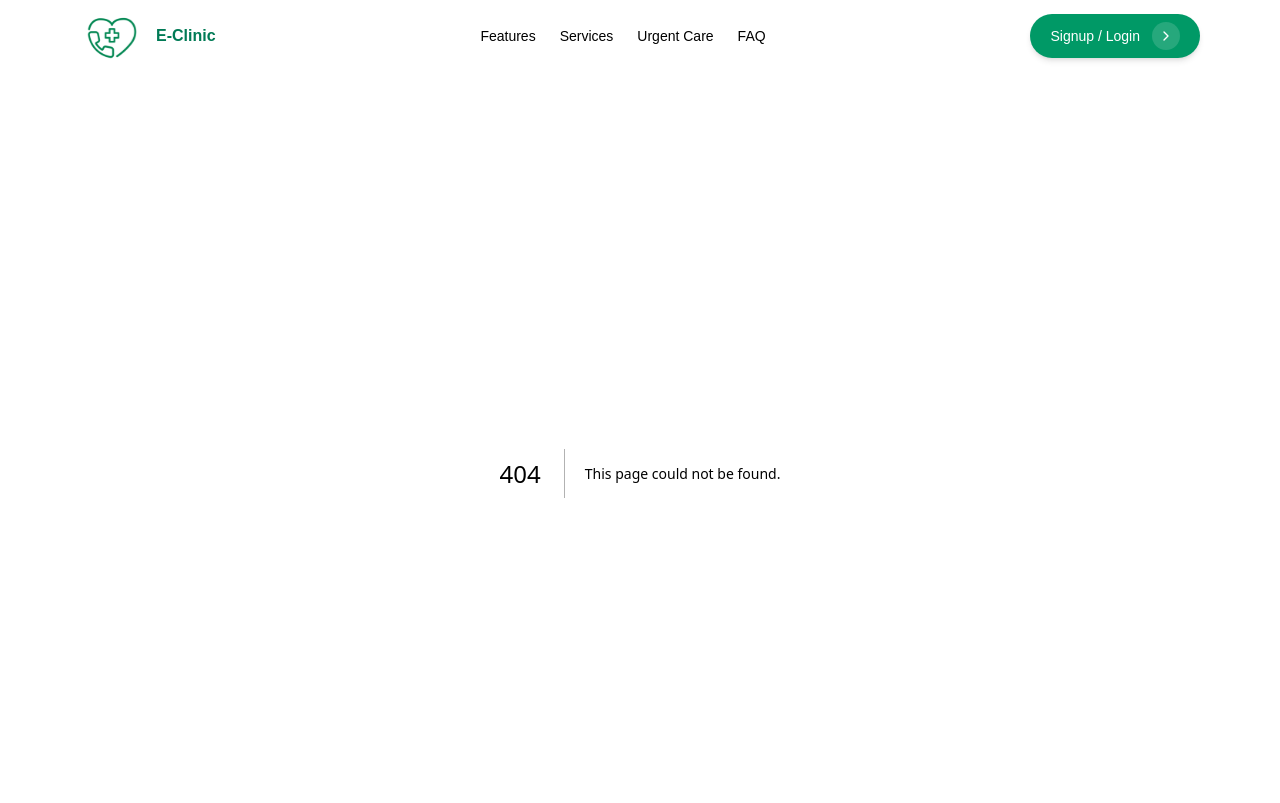
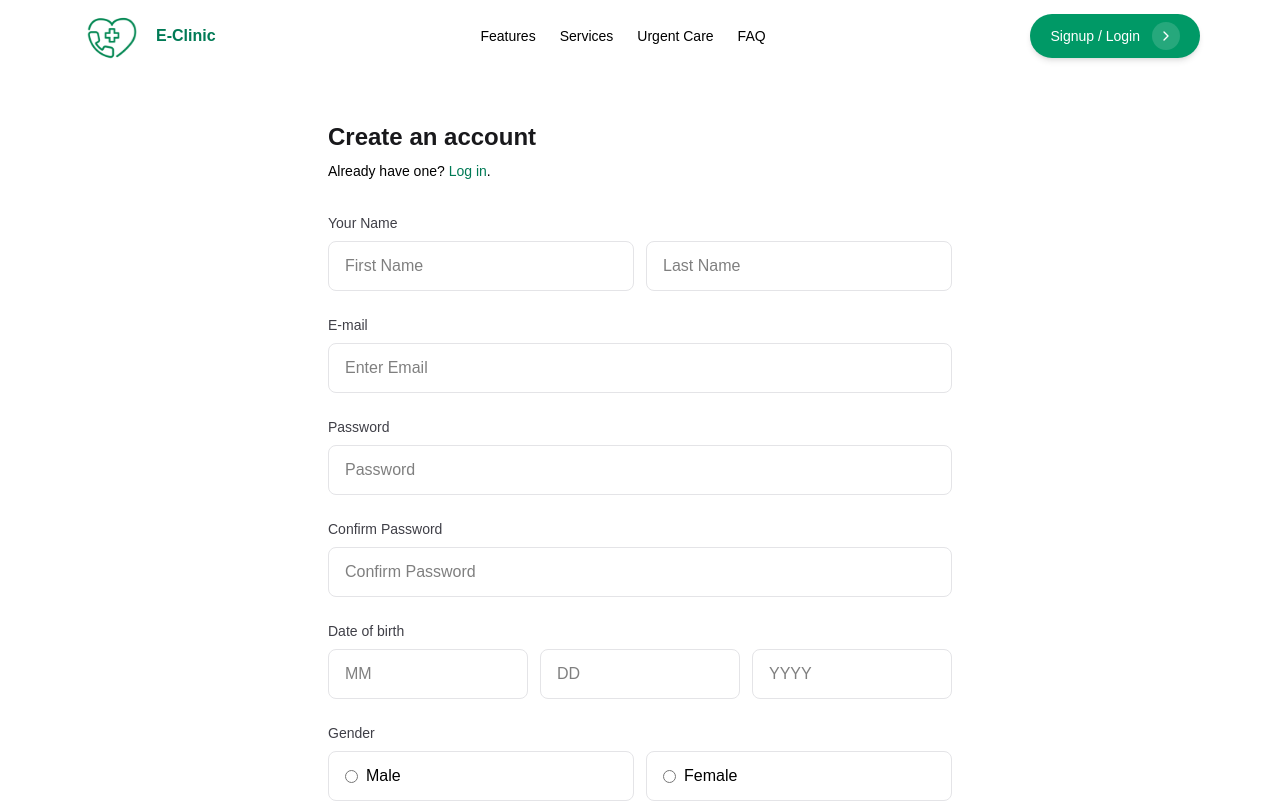
Before and after one commit to codeAKstan/eclinic, a Next.js app: page /signup in a window 1280 px wide. Before the commit this address had no page. Shown: the top 803 px of the page. Built offline with nearby package versions, Linux system fonts and the light colour scheme.

Commit message:
feat(auth): implement login and signup pages with navigation links
- Add login page with email/password form
- Add signup page with comprehensive registration form
- Update all placeholder links to point to actual auth routes

```diff
--- a/app/components/CTA.jsx
+++ b/app/components/CTA.jsx
@@ -10,7 +10,7 @@ export default function CTA() {
         </p>
         <div className="mt-8">
           <Link
-            href="#"
+            href="/signup"
             className="inline-flex items-center gap-3 rounded-full bg-emerald-600 px-8 py-3 text-white shadow-md hover:bg-emerald-700"
           >
             Get Started
--- a/app/components/Header.jsx
+++ b/app/components/Header.jsx
@@ -76,15 +76,15 @@ export default function Header() {
               <div className="flex items-center justify-between px-3 py-2">
                 <span className="text-sm font-medium text-zinc-800 dark:text-zinc-100">Patients</span>
                 <div className="flex items-center gap-4">
-                  <Link href="#" className="text-sm text-emerald-600 hover:text-emerald-700">Sign up</Link>
-                  <Link href="#" className="text-sm text-emerald-600 hover:text-emerald-700">Log In</Link>
+                  <Link href="/signup" className="text-sm text-emerald-600 hover:text-emerald-700">Sign up</Link>
+                  <Link href="/login" className="text-sm text-emerald-600 hover:text-emerald-700">Log In</Link>
                 </div>
               </div>
               <div className="my-1 h-px bg-zinc-200 dark:bg-zinc-800" />
               <div className="flex items-center justify-between px-3 py-2">
                 <span className="text-sm font-medium text-zinc-800 dark:text-zinc-100">Doctor</span>
                 <div className="flex items-center gap-4">
-                  <Link href="#" className="text-sm text-emerald-600 hover:text-emerald-700">Log In</Link>
+                  <Link href="/login" className="text-sm text-emerald-600 hover:text-emerald-700">Log In</Link>
                 </div>
               </div>
             </div>
--- a/app/components/OnlineAppointments.jsx
+++ b/app/components/OnlineAppointments.jsx
@@ -45,7 +45,7 @@ export default function OnlineAppointments() {
           </p>
           <div className="mt-6">
             <Link
-              href="#"
+              href="/signup"
               className="inline-flex items-center gap-3 rounded-full bg-emerald-700 px-6 py-3 text-white shadow-md hover:bg-emerald-800"
             >
               Book Now
--- /dev/null
+++ b/app/login/page.js
@@ -0,0 +1,56 @@
+"use client";
+
+import { useState } from "react";
+import Link from "next/link";
+
+export default function LoginPage() {
+  const [email, setEmail] = useState("");
+  const [password, setPassword] = useState("");
+
+  function onSubmit(e) {
+    e.preventDefault();
+    alert("Login form submitted");
+  }
+
+  return (
+    <main className="mx-auto max-w-md px-4 md:px-6 py-12">
+      <h1 className="text-2xl font-bold text-zinc-900 text-center">Log in with email</h1>
+      <form onSubmit={onSubmit} className="mt-8 space-y-6">
+        <div>
+          <label className="mb-2 block text-sm font-medium text-zinc-700">E-mail</label>
+          <input
+            type="email"
+            placeholder="Enter Email"
+            value={email}
+            onChange={(e) => setEmail(e.target.value)}
+            className="w-full rounded-lg text-black  border border-zinc-200 bg-white px-4 py-3 outline-none focus:border-emerald-400"
+          />
+        </div>
+        <div>
+          <label className="mb-2 block text-sm font-medium text-zinc-700">Password</label>
+          <input
+            type="password"
+            placeholder="Password"
+            value={password}
+            onChange={(e) => setPassword(e.target.value)}
+            className="w-full rounded-lg text-black  border border-zinc-200 bg-white px-4 py-3 outline-none focus:border-emerald-400"
+          />
+        </div>
+        <button
+          type="submit"
+          className="w-full rounded-full bg-emerald-700 px-6 py-3 text-white shadow-md hover:bg-emerald-800"
+        >
+          Sign In
+        </button>
+      </form>
+
+      <div className="mt-4 text-center text-sm">
+        <Link href="#" className="text-emerald-700 hover:underline">Forgot your password?</Link>
+      </div>
+      <div className="mt-2 text-center text-sm text-black">
+        Don&apos;t have an account? {" "}
+        <Link href="/signup" className="text-emerald-700 hover:underline">Sign up</Link>
+      </div>
+    </main>
+  );
+}
--- /dev/null
+++ b/app/signup/page.js
@@ -0,0 +1,163 @@
+"use client";
+
+import { useState } from "react";
+import Link from "next/link";
+
+export default function SignupPage() {
+  const [form, setForm] = useState({
+    firstName: "",
+    lastName: "",
+    email: "",
+    password: "",
+    confirmPassword: "",
+    dobMonth: "",
+    dobDay: "",
+    dobYear: "",
+    gender: "",
+    terms: false,
+  });
+
+  function update(key, value) {
+    setForm((f) => ({ ...f, [key]: value }));
+  }
+
+  function onSubmit(e) {
+    e.preventDefault();
+    // Placeholder submit; integrate with backend or auth provider later
+    alert("Signup form submitted");
+  }
+
+  return (
+    <main className="mx-auto max-w-2xl px-4 md:px-6 py-12">
+      <h1 className="text-2xl font-bold text-zinc-900">Create an account</h1>
+      <p className="mt-2 text-sm text-black">
+        Already have one? <Link href="/login" className="text-emerald-700 hover:underline">Log in</Link>.
+      </p>
+
+      <form onSubmit={onSubmit} className="mt-8 space-y-6">
+        <div>
+          <label className="mb-2 block text-sm font-medium text-zinc-700">Your Name</label>
+          <div className="grid gap-3 md:grid-cols-2">
+            <input
+              type="text"
+              placeholder="First Name"
+              value={form.firstName}
+              onChange={(e) => update("firstName", e.target.value)}
+              className="rounded-lg text-black border border-zinc-200 bg-white px-4 py-3 outline-none focus:border-emerald-400"
+            />
+            <input
+              type="text"
+              placeholder="Last Name"
+              value={form.lastName}
+              onChange={(e) => update("lastName", e.target.value)}
+              className="rounded-lg text-black  border border-zinc-200 bg-white px-4 py-3 outline-none focus:border-emerald-400"
+            />
+          </div>
+        </div>
+
+        <div>
+          <label className="mb-2 block text-sm font-medium text-zinc-700">E-mail</label>
+          <input
+            type="email"
+            placeholder="Enter Email"
+            value={form.email}
+            onChange={(e) => update("email", e.target.value)}
+            className="w-full rounded-lg text-black  border border-zinc-200 bg-white px-4 py-3 outline-none focus:border-emerald-400"
+          />
+        </div>
+
+        <div>
+          <label className="mb-2 block text-sm font-medium text-zinc-700">Password</label>
+          <input
+            type="password"
+            placeholder="Password"
+            value={form.password}
+            onChange={(e) => update("password", e.target.value)}
+            className="w-full rounded-lg text-black  border border-zinc-200 bg-white px-4 py-3 outline-none focus:border-emerald-400"
+          />
+        </div>
+
+        <div>
+          <label className="mb-2 block text-sm font-medium text-zinc-700">Confirm Password</label>
+          <input
+            type="password"
+            placeholder="Confirm Password"
+            value={form.confirmPassword}
+            onChange={(e) => update("confirmPassword", e.target.value)}
+            className="w-full rounded-lg text-black  border border-zinc-200 bg-white px-4 py-3 outline-none focus:border-emerald-400"
+          />
+        </div>
+
+        <div>
+          <label className="mb-2 block text-sm font-medium text-zinc-700">Date of birth</label>
+          <div className="grid grid-cols-3 gap-3">
+            <input
+              type="text"
+              placeholder="MM"
+              value={form.dobMonth}
+              onChange={(e) => update("dobMonth", e.target.value)}
+              className="rounded-lg border text-black  border-zinc-200 bg-white px-4 py-3 outline-none focus:border-emerald-400"
+            />
+            <input
+              type="text"
+              placeholder="DD"
+              value={form.dobDay}
+              onChange={(e) => update("dobDay", e.target.value)}
+              className="rounded-lg text-black  border border-zinc-200 bg-white px-4 py-3 outline-none focus:border-emerald-400"
+            />
+            <input
+              type="text"
+              placeholder="YYYY"
+              value={form.dobYear}
+              onChange={(e) => update("dobYear", e.target.value)}
+              className="rounded-lg text-black  border border-zinc-200 bg-white px-4 py-3 outline-none focus:border-emerald-400"
+            />
+          </div>
+        </div>
+
+        <div>
+          <label className="mb-2 block text-sm font-medium text-zinc-700">Gender</label>
+          <div className="grid grid-cols-2 gap-3">
+            <label className="flex items-center text-black  gap-2 rounded-lg border border-zinc-200 bg-white px-4 py-3">
+              <input
+                type="radio"
+                name="gender"
+                checked={form.gender === "male"}
+                onChange={() => update("gender", "male")}
+              />
+              Male
+            </label>
+            <label className="flex items-center text-black  gap-2 rounded-lg border border-zinc-200 bg-white px-4 py-3">
+              <input
+                type="radio"
+                name="gender"
+                checked={form.gender === "female"}
+                onChange={() => update("gender", "female")}
+              />
+              Female
+            </label>
+          </div>
+        </div>
+
+        <label className="flex items-center gap-2 text-sm text-zinc-600">
+          <input
+            type="checkbox"
+            checked={form.terms}
+            onChange={(e) => update("terms", e.target.checked)}
+          />
+          I have read and accept E-Clinic&apos;s
+          <Link href="#" className="text-emerald-700 hover:underline">Terms of Use</Link>
+          and
+          <Link href="#" className="text-emerald-700 hover:underline">Privacy Policy</Link>.
+        </label>
+
+        <button
+          type="submit"
+          className="w-full rounded-full bg-emerald-600 px-6 py-3 text-white shadow-md hover:bg-emerald-700"
+        >
+          Save and continue
+        </button>
+      </form>
+    </main>
+  );
+}
```
